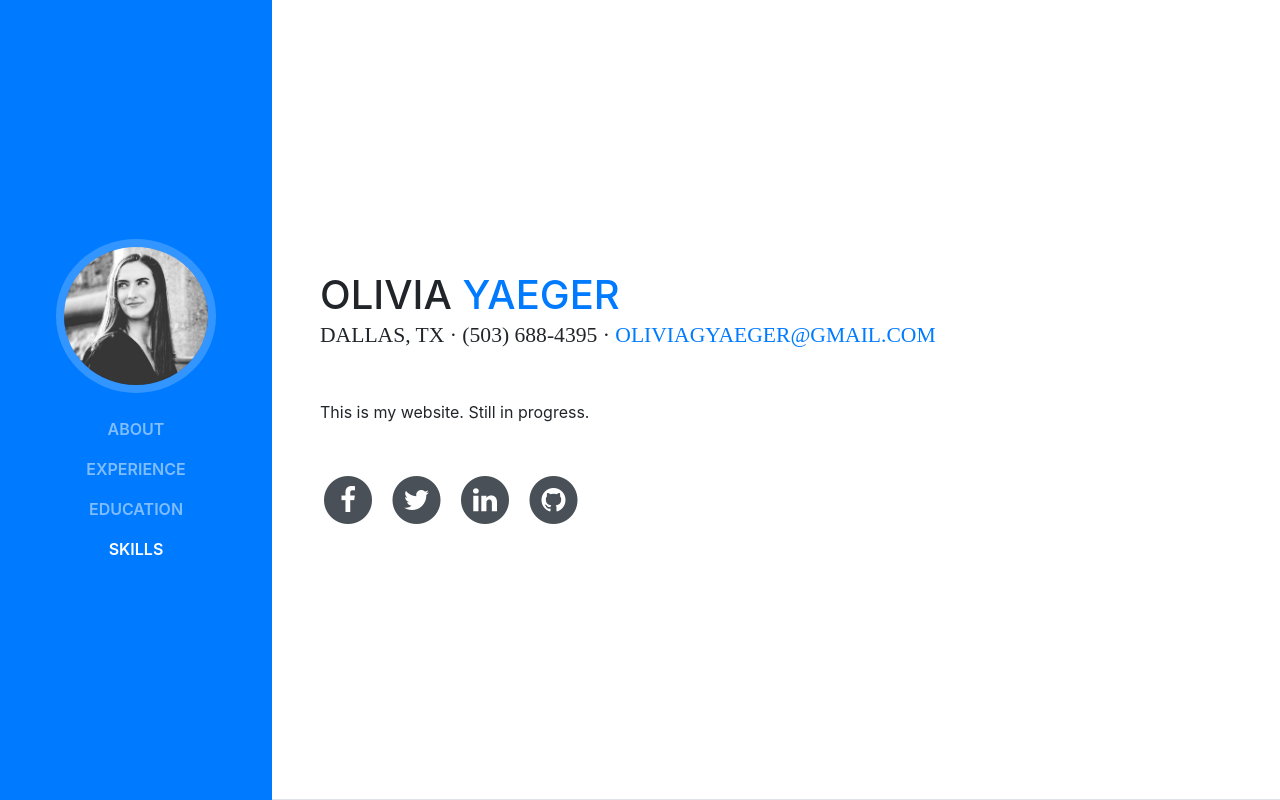
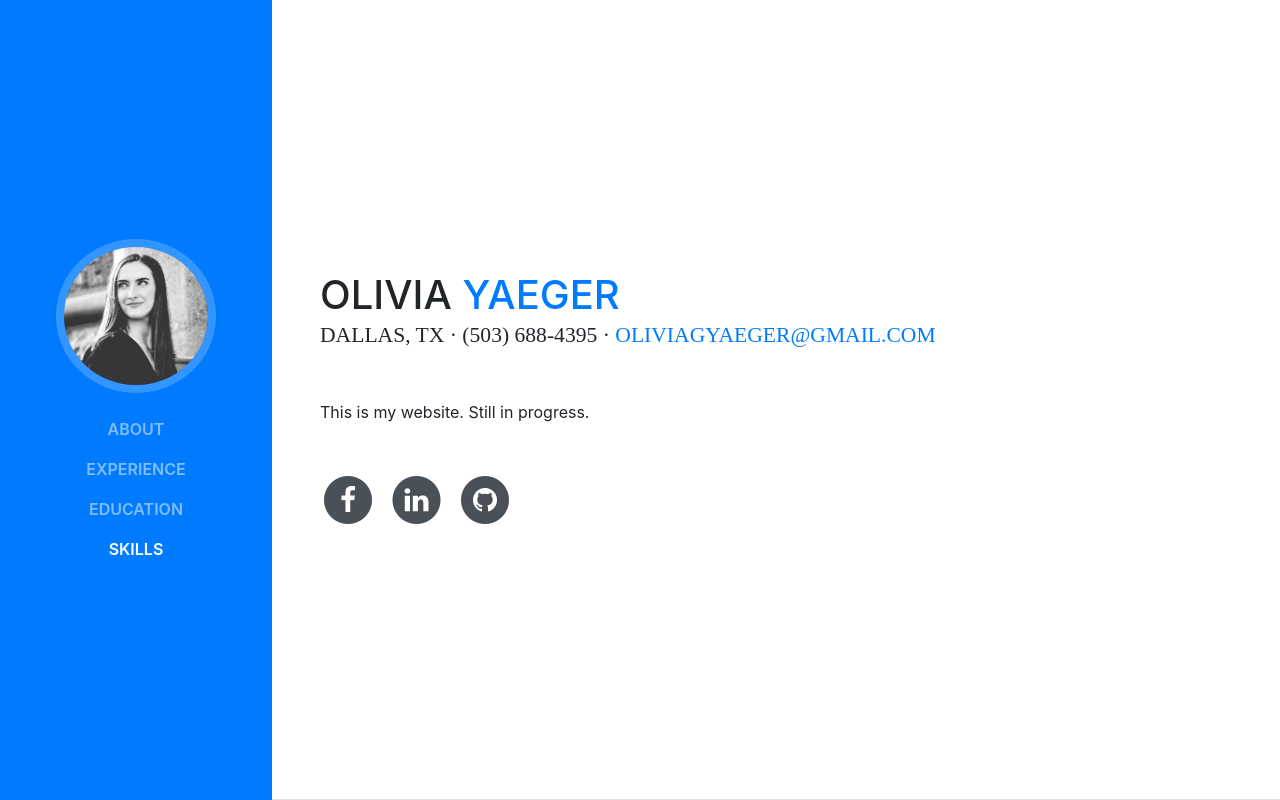
Before and after one commit to OGjager/olivia-website, a website with bundled scripts: page static/index.html in a window 1280 px wide. Shown: the top 800 px of the page. Built offline with nearby package versions, Linux system fonts and the light colour scheme; a web font is replaced by a local one.

Commit message:
Updated remaining social icons

```diff
--- a/static/index.html
+++ b/static/index.html
@@ -86,16 +86,9 @@
                 </span>
               </a>
             </li>
+
             <li class="list-inline-item">
-              <a href="#">
-                <span class="fa-stack fa-lg">
-                  <i class="fa fa-circle fa-stack-2x"></i>
-                  <i class="fa fa-twitter fa-stack-1x fa-inverse"></i>
-                </span>
-              </a>
-            </li>
-            <li class="list-inline-item">
-              <a href="#">
+              <a href="https://www.linkedin.com/in/oliviayaeger/">
                 <span class="fa-stack fa-lg">
                   <i class="fa fa-circle fa-stack-2x"></i>
                   <i class="fa fa-linkedin fa-stack-1x fa-inverse"></i>
@@ -103,7 +96,7 @@
               </a>
             </li>
             <li class="list-inline-item">
-              <a href="#">
+              <a href="https://github.com/OGjager">
                 <span class="fa-stack fa-lg">
                   <i class="fa fa-circle fa-stack-2x"></i>
                   <i class="fa fa-github fa-stack-1x fa-inverse"></i>
```
